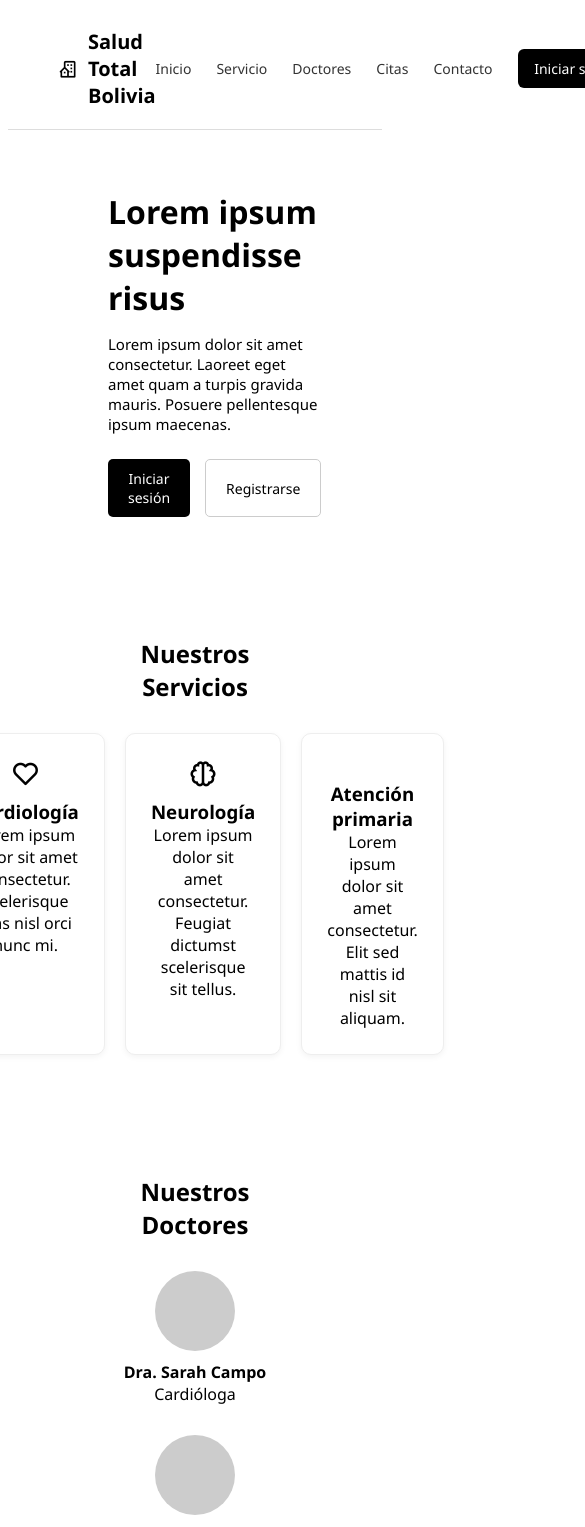
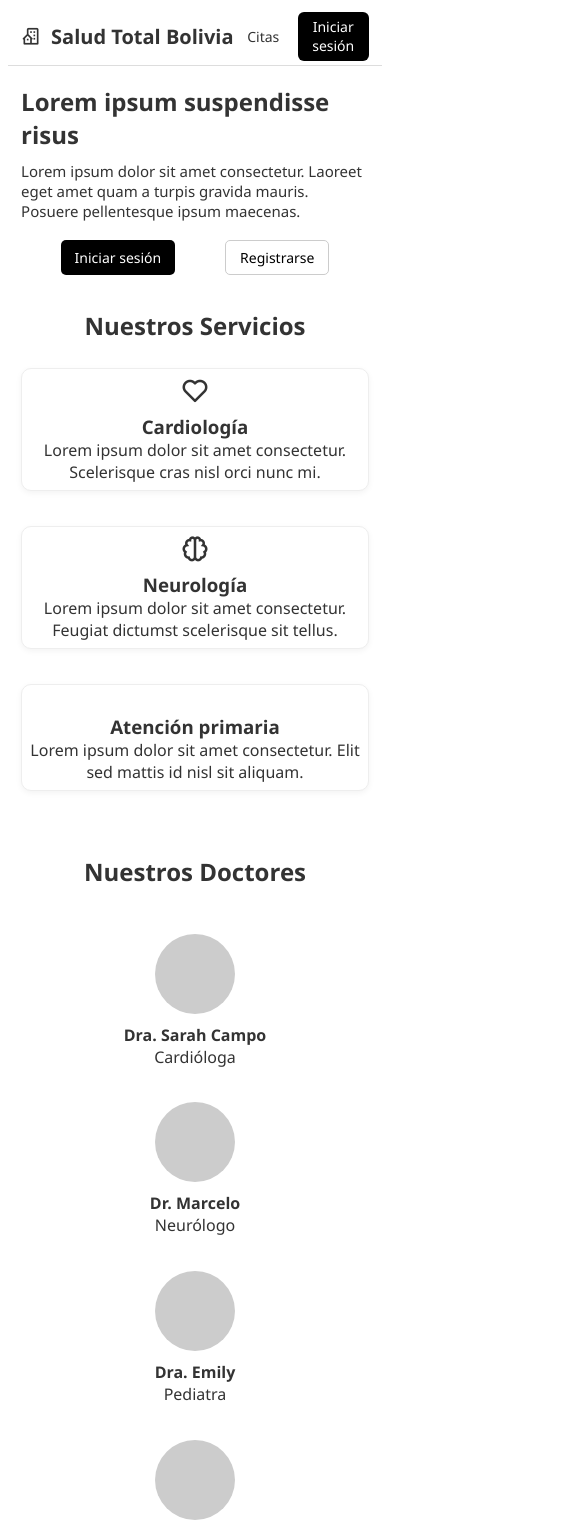
Before and after one commit to BO-saludTotal/SaludTotal-frontend, an Angular app in the folder frontend/: page /home in a window 390 px wide. Shown: the top 1527 px of the page, 585 px wide, since content can reach past the window. Built offline with nearby package versions, Linux system fonts and the light colour scheme.

Commit message:
home ahora es responsive y esta completamente alineado al mockup

```diff
--- a/frontend/src/app/paginas/home/home.component.html
+++ b/frontend/src/app/paginas/home/home.component.html
@@ -10,6 +10,17 @@
     <a href="#">Citas</a>
     <a href="#">Contacto</a>
 
+    <div class="dropdown">
+      <button class="dropbtn">Iniciar sesión</button>
+      <div class="dropdown-content">
+        <a [routerLink]="['/login-paciente']">Paciente</a>
+        <a [routerLink]="['/login-doctor']">Doctor</a>
+        <a [routerLink]="['/login-administrador']">Administrador</a>
+      </div>
+    </div>
+  </nav>
+  <nav class="nav-mini">
+    <a href="#">Citas</a>
     <div class="dropdown">
       <button class="dropbtn">Iniciar sesión</button>
       <div class="dropdown-content">
--- a/frontend/src/app/paginas/home/home.component.scss
+++ b/frontend/src/app/paginas/home/home.component.scss
@@ -1,79 +1,116 @@
 * {
     margin: 0;
     padding: 0;
+
     box-sizing: border-box;
     font-family: 'Segoe UI', sans-serif;
-  }
-
-  body {
-    background-color: #fff;
-    color: #333;
   }
 
   .header {
     display: flex;
     justify-content: space-between;
     align-items: center;
-    padding: 20px 50px;
+    padding: 1% 3.5%;
     background-color: #fff;
     border-bottom: 1px solid #ddd;
     position: sticky;
     top: 0;
+    color: #333;
+    max-width: 100vw;
   }
 
   .logo {
-    font-size: 20px;
+    display: flex;
+    flex-direction: row;
+    align-items: center;
+    font-size: 1.25rem; //20px
     font-weight: bold;
-    display: flex;
-    align-items: center;
-    gap: 10px;
+    justify-content: space-between;
+    flex-basis: 16.5%;
+  }
+
+  @media screen and (max-width: 480px){
+    .logo {
+      flex-basis: 65%;
+      gap: 10px;
+      justify-content: flex-start;
+    }
   }
 
   .nav {
     display: flex;
+    flex-direction: row;
     align-items: center;
-    gap: 25px;
+    flex-basis: 37%;
+    justify-content: space-between;
+  }
+  .nav-mini{
+    display: none;
   }
 
-  .nav a {
+  @media screen and (max-width: 480px){
+    .nav {
+      display: none;
+    }
+     .nav-mini{
+      display: flex;
+      flex-direction: row;
+      align-items: center;
+      flex-basis: 35%;
+      justify-content: space-between;
+    }
+  }
+
+  .nav a, .nav-mini a {
     text-decoration: none;
     color: #333;
-    font-size: 14px;
+    font-size: 0.875rem; // 14px
   }
 
-  .login-btn {
+  .nav-mini a{
+    padding-right: 15%;
+  }
+
+  /*.login-btn {
+    display: flex;
+    flex-basis: 25%;
     background-color: #111;
     color: white;
     border: none;
-    padding: 8px 16px;
     border-radius: 5px;
     cursor: pointer;
-    font-size: 14px;
+    font-size: 0.875rem; //14px
     position: relative;
-  }
+  }*/
 
   .dropdown {
     position: relative;
-    display: inline-block;
+    display: flex;
+    flex-basis: 25%;
+  }
+
+  @media screen and (max-width: 480px){
+    .dropdown {
+      flex-basis: 70%;
+    }
   }
 
   .dropbtn {
     background-color: #000;
     color: white;
-    padding: 10px 16px;
+    padding: 8% 12%;
     border: none;
     cursor: pointer;
     font-weight: 500;
     border-radius: 6px;
-    font-size: 14px;
-    min-width: 120px;
+    font-size: 0.875rem; //14px
   }
 
   .dropdown-content {
     display: none;
     position: absolute;
     background-color: #000;
-    min-width: 120px;
+    width: 94%;
     border-top-left-radius: 0px;
     border-top-right-radius: 0px;
     border-bottom-left-radius: 8px;
@@ -83,9 +120,15 @@
     box-shadow: 0px 4px 6px -1px rgba(0, 0, 0, 0.1);
   }
 
+   @media screen and (max-width: 480px){
+    .dropdown-content {
+        width: 100%;
+    }
+   }
+
   .dropdown-content a {
     color: white;
-    padding: 12px 16px;
+    padding: 11% 12.5%;
     text-decoration: none;
     display: block;
     font-weight: 400;
@@ -104,39 +147,61 @@
     display: block;
   }
 
-
-
   .hero {
     display: flex;
+    flex-direction: row;
     justify-content: space-between;
     align-items: center;
-    padding: 60px 100px;
-    gap: 40px;
+    padding: 5% 3.5%;
+    color: #333;
+    background-color: #fff;
+    max-width: 100vw;
+  }
+
+  @media screen and (max-width: 480px){
+    .hero{
+      flex-direction: column;
+      /*height: 70vh;*/
+    }
   }
 
   .hero-text {
-    max-width: 500px;
+    flex-basis: 36%;
   }
 
   .hero-text h1 {
-    font-size: 32px;
-    margin-bottom: 15px;
+    font-size: 2rem; //32px
+    margin-bottom: 3%;
   }
 
   .hero-text p {
-    margin-bottom: 25px;
-    font-size: 15px;
+    margin-bottom: 5.5%;
+    font-size: 0.9375rem; // 15px
   }
 
   .hero-buttons {
     display: flex;
-    gap: 15px;
+    gap: 3%;
+  }
+
+  @media screen and (max-width: 480px){
+    .hero-text {
+      flex-basis: 50%;
+    }
+    .hero-text h1 {
+      font-size: 1.5rem; //32px
+    }
+    .hero-buttons {
+      display: flex;
+      justify-content: space-evenly;
+      gap: 3%;
+    }
   }
 
   .btn-black, .btn-white {
-    padding: 10px 20px;
+    padding: 2% 4%;
     border-radius: 5px;
-    font-size: 14px;
+    font-size: 0.875rem; // 14px
     cursor: pointer;
     border: none;
   }
@@ -153,52 +218,104 @@
   }
 
   .hero-image {
-    width: 400px;
-    height: 250px;
+    flex-basis: 29%;
+    height: 35vh;
     background-color: #ccc;
     border-radius: 10px;
   }
 
-  .services, .doctors {
-    padding: 60px 100px;
+  @media screen and (max-width: 480px){
+    .hero-image {
+      display: none;
+    }
+  }
+
+  .services{
+    display: flex;
+    flex-direction: column;
+
+    background-color: #fff;
+    color: #333;
+
+    padding: 4% 3.5%;
     text-align: center;
   }
 
   .services h2, .doctors h2 {
-    margin-bottom: 30px;
-    font-size: 24px;
+    margin-bottom: 2.5%;
+    font-size: 1.5rem; // 24px
   }
 
   .service-cards {
     display: flex;
-    justify-content: center;
-    gap: 20px;
+    justify-content: space-between;
+  }
+
+  @media screen and (max-width: 480px){
+    .service-cards {
+      flex-direction: column;
+      margin-top: 5%;
+    }
   }
 
   .card {
+    flex-basis: 32%;
     background-color: #fff;
     border: 1px solid #eee;
     border-radius: 10px;
-    padding: 25px;
-    width: 250px;
+    padding: 2%;
     text-align: center;
     box-shadow: 0 2px 6px rgba(0,0,0,0.05);
   }
 
+  @media screen and (max-width: 480px){
+    .card{
+      margin-bottom: 10%;
+    }
+  }
+
   .card i {
-    font-size: 30px;
-    margin-bottom: 10px;
+    font-size: 1.875rem; // 30px
+    margin-bottom: 2.5%;
+  }
+
+  .doctors {
+    display: flex;
+    flex-direction: column;
+    background-color: #fff; //#f5f5f5
+    color: #333;
+    padding: 4% 3.5%;
+    text-align: center;
+  }
+
+  @media screen and (max-width: 480px){
+    .doctors {
+      margin-bottom: 15%;
+    }
   }
 
   .doctor-cards {
     display: flex;
-    justify-content: center;
-    gap: 30px;
-    flex-wrap: wrap;
+    flex-direction: row;
+    justify-content: space-between;
+    padding-top: 0.5%;
+  }
+
+  @media screen and (max-width: 480px){
+    .doctor-cards {
+      flex-direction: column;
+    }
   }
 
   .doctor {
+    flex-basis: 24%;
     text-align: center;
+  }
+
+  @media screen and (max-width: 480px){
+    .doctor {
+      margin-top: 10%;
+    }
   }
 
   .circle {
@@ -211,27 +328,49 @@
 
   footer {
     background-color: #f5f5f5;
-    padding: 40px 100px;
+    padding: 3.5% 3.5%;
+    color: #333;
+    max-width: 100vw;
   }
 
   .footer-content {
     display: flex;
+    flex-basis: 100%;
     justify-content: space-between;
-    flex-wrap: wrap;
-    gap: 30px;
+  }
+
+  @media screen and (max-width: 480px){
+    .footer-content {
+      flex-direction: column;
+    }
   }
 
   .footer-section h4 {
-    margin-bottom: 10px;
+    margin-bottom: 6.5%;
+  }
+
+  @media screen and (max-width: 480px){
+    .footer-section{
+      margin-bottom: 6%;
+    }
+    .footer-section h4 {
+      margin-bottom: 2.5%;
+    }
   }
 
   .footer-section a {
     text-decoration: none;
     color: #000;
-    font-size: 14px;
+    font-size: 0.875rem; // 14px
   }
 
   .socials i {
-    font-size: 20px;
+    font-size: 1.25rem; // 20px
     margin-right: 10px;
   }
+
+  @media screen and (max-width: 480px){
+    .socials i {
+      margin-right: 25px;
+    }
+  }
```
